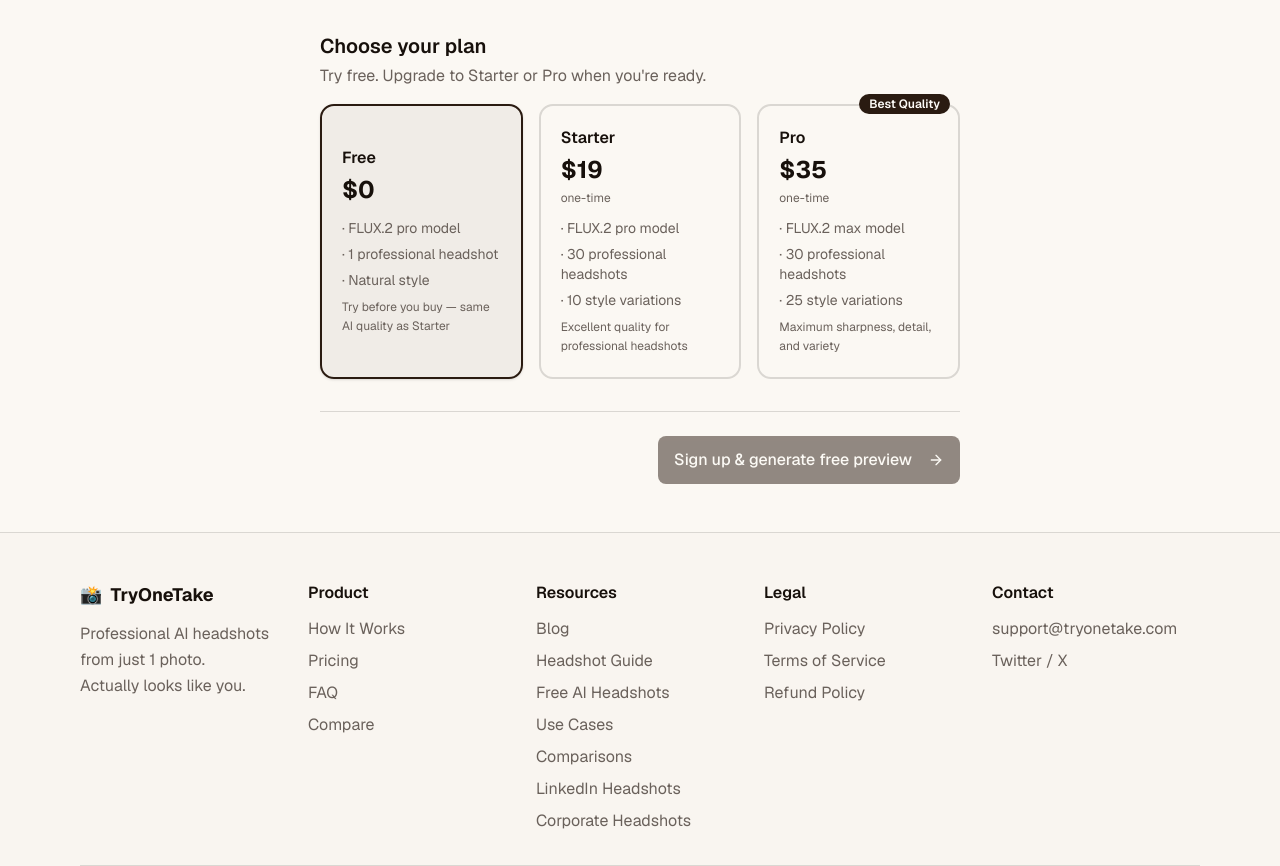
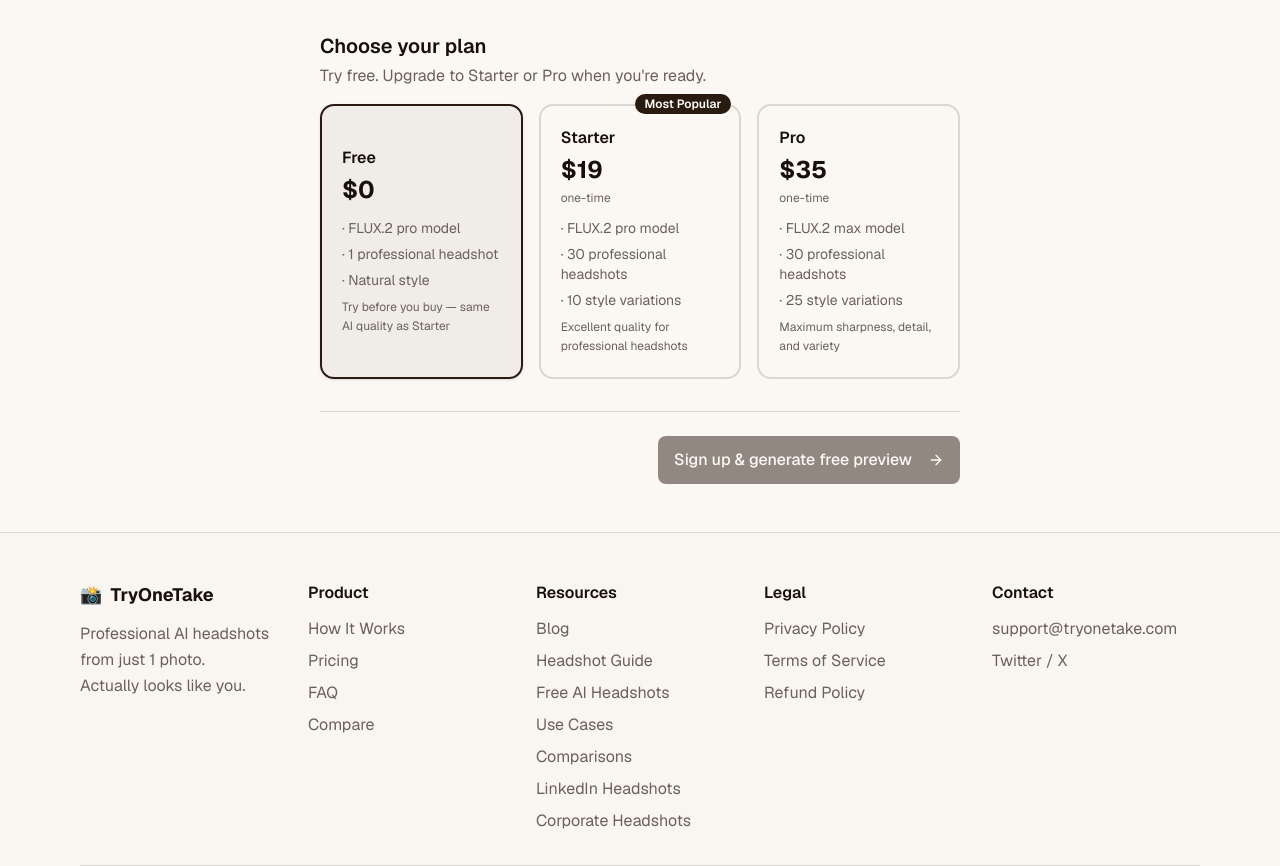
Before and after one commit to yueheng0816-png/tryonetake, a Next.js app: page /generate in a window 1280 px wide. Shown: the part 1592-2458 px from the top of the page. Built offline with nearby package versions, Linux system fonts and the light colour scheme; no server answers.

Commit message:
fix: sync generate page plan badges — move 'Most Popular' to Starter

```diff
--- a/src/app/generate/page.tsx
+++ b/src/app/generate/page.tsx
@@ -33,7 +33,7 @@
     photos: "30 professional headshots",
     styles: "10 style variations",
     description: "Excellent quality for professional headshots",
-    badge: null,
+    badge: "Most Popular",
   },
   {
     key: "pro" as PlanOption,
@@ -43,7 +43,7 @@
     photos: "30 professional headshots",
     styles: "25 style variations",
     description: "Maximum sharpness, detail, and variety",
-    badge: "Best Quality",
+    badge: null,
   },
 ];
 
```
